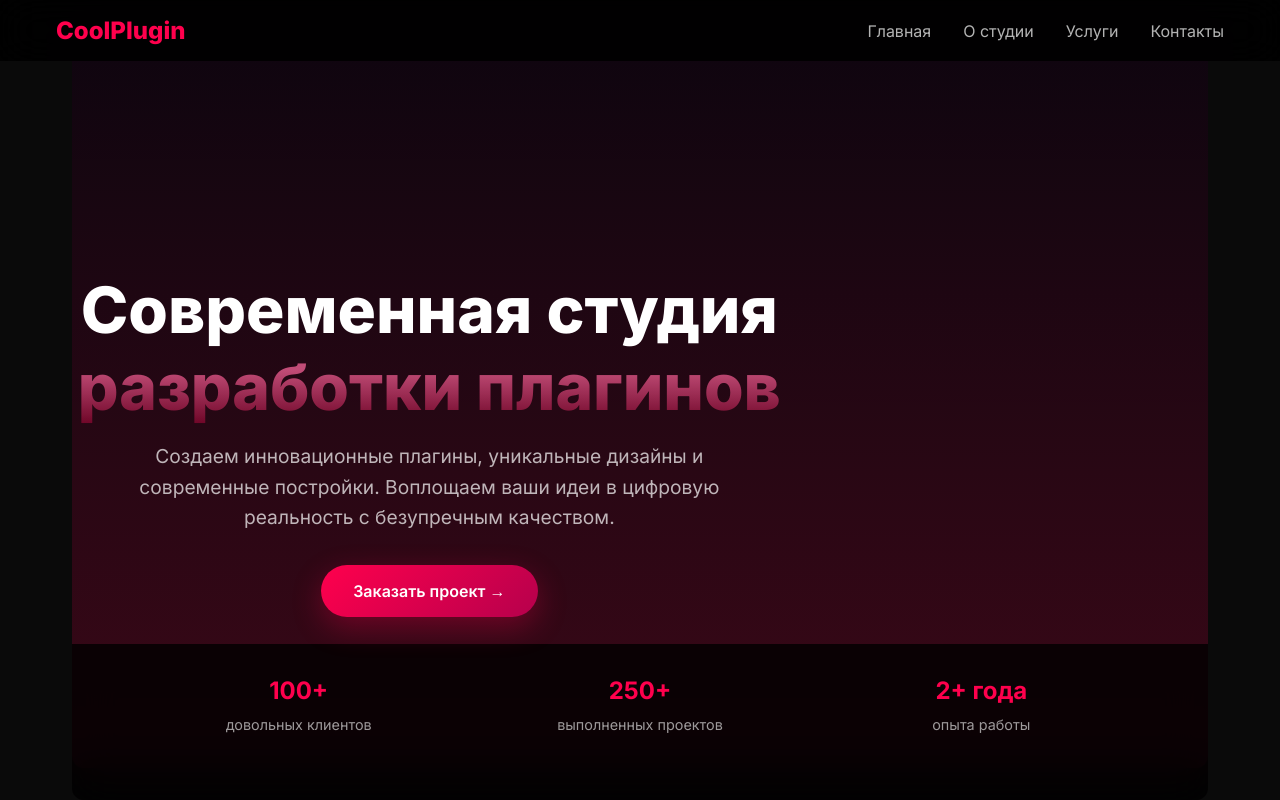
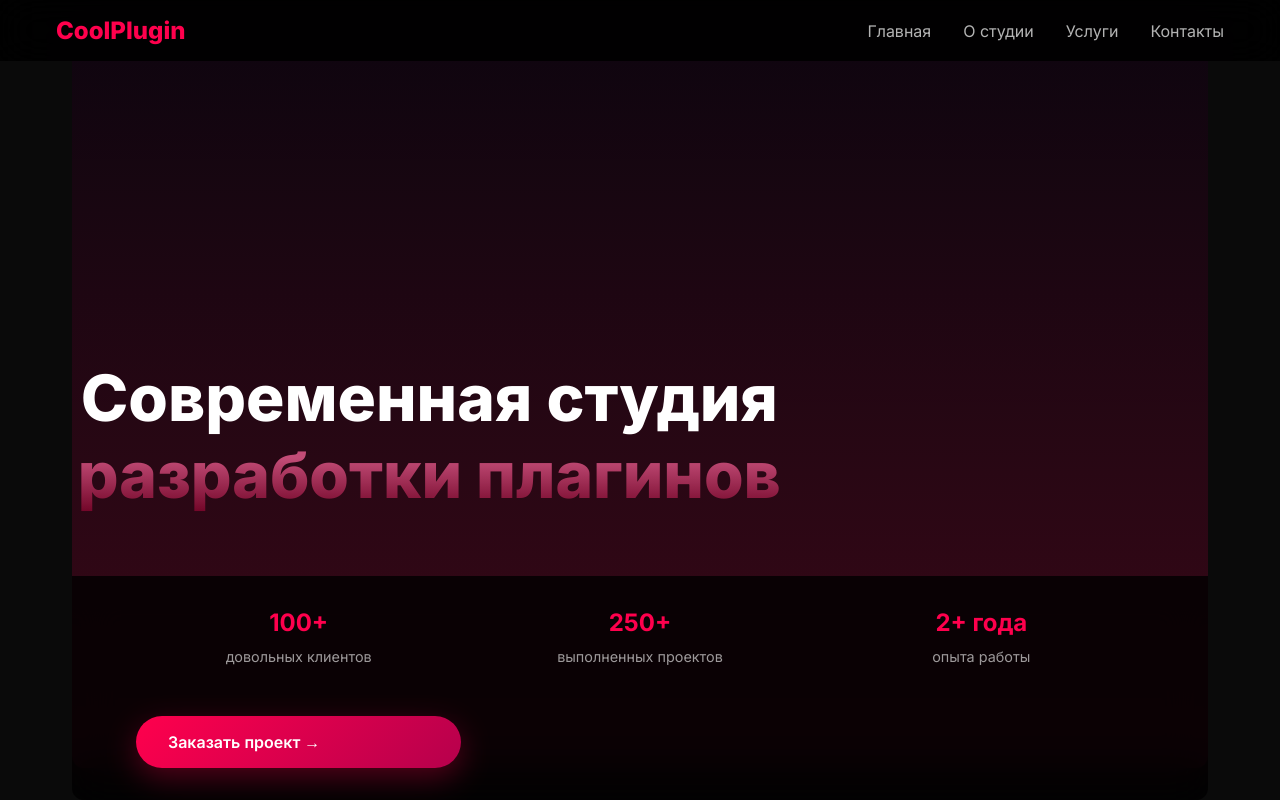
Before and after one commit to VatkovskyDev/vatkovskydev.github.io, a plain HTML site: page index.html in a window 1280 px wide. Shown: the top 800 px of the page. Drawn offline with Linux system fonts and the light colour scheme.

Commit message:
Update index.html

```diff
--- a/index.html
+++ b/index.html
@@ -510,10 +510,6 @@
         <div class="hero-content">
             <div>
                 <h1>Современная студия <span class="gradient-text">разработки плагинов</span></h1>
-                <p>Создаем инновационные плагины, уникальные дизайны и современные постройки. Воплощаем ваши идеи в цифровую реальность с безупречным качеством.</p>
-                <a href="#services" class="btn smooth">
-                    Заказать проект →
-                </a>
             </div>
         </div>
         <div class="stats">
@@ -529,6 +525,9 @@
                 <h3>2+ года</h3>
                 <p>опыта работы</p>
             </div>
+                <a href="#services" class="btn smooth">
+                    Заказать проект →
+                </a>
         </div>
     </section>
 
```
